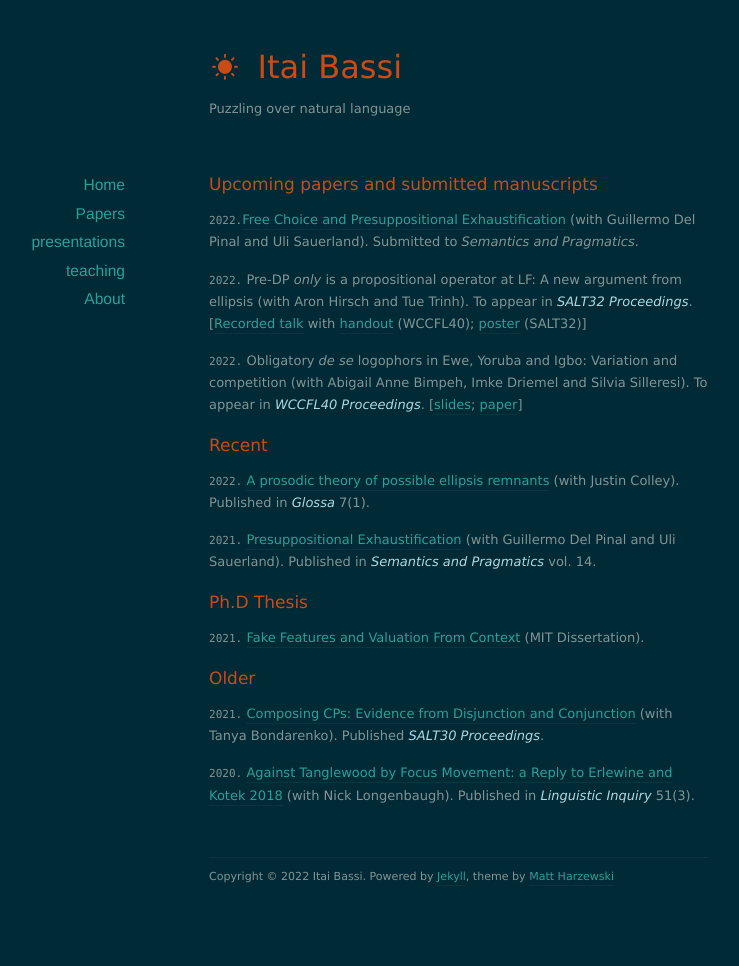
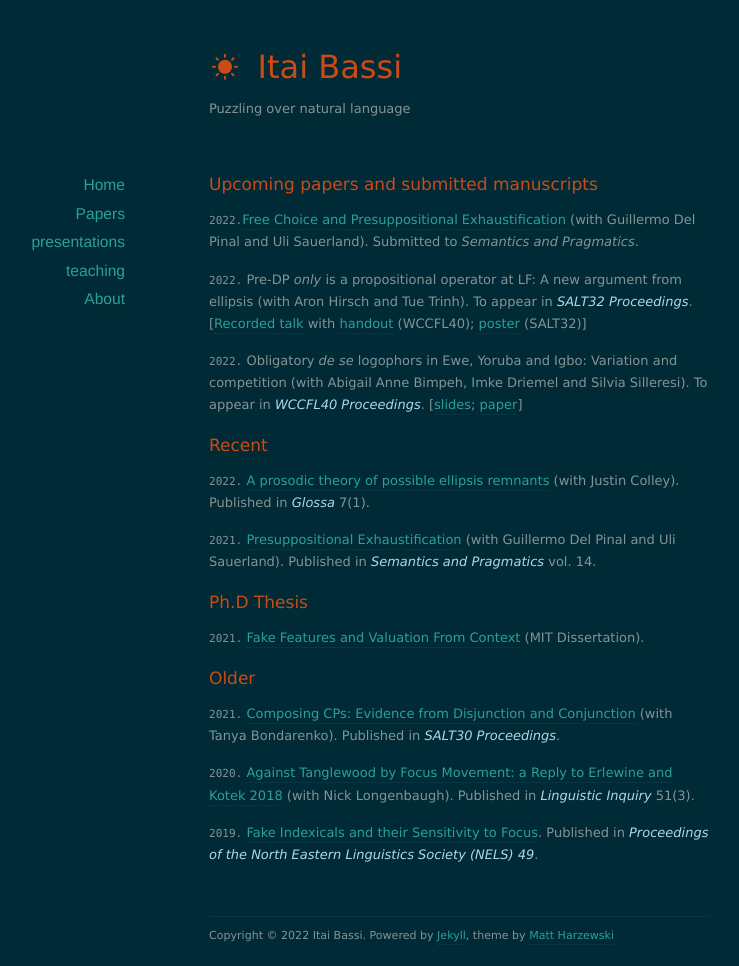
Before and after one commit to itaibassi/itaibassi.github.io, a Jekyll site: the page built from papers/index.markdown, in a window 1280 px wide. Shown: the whole page, without its empty margins (181-920 px from the left). Built offline with Jekyll 4.4.1, drawn with Linux system fonts in a browser that asks for light colours; nearby versions of some CDN libraries; before the commit the page ends 906 px from its top, so only the background shows below that.

Commit message:
Update index.markdown

```diff
--- a/papers/index.markdown
+++ b/papers/index.markdown
@@ -35,6 +35,8 @@
 
 # Older
 
-`2021.` [Composing CPs: Evidence from Disjunction and Conjunction](http://journals.linguisticsociety.org/proceedings/index.php/SALT/article/view/30.583/)  (with Tanya Bondarenko).  Published *<font color="lightblue"> SALT30 Proceedings</font>*.
+`2021.` [Composing CPs: Evidence from Disjunction and Conjunction](http://journals.linguisticsociety.org/proceedings/index.php/SALT/article/view/30.583/)  (with Tanya Bondarenko).  Published in *<font color="lightblue"> SALT30 Proceedings</font>*.
 
 `2020.` [Against Tanglewood by Focus Movement: a Reply to Erlewine and Kotek 2018](https://direct.mit.edu/ling/article-abstract/51/3/579/96990/Against-Tanglewood-by-Focus-Movement-A-Reply-to?redirectedFrom=fulltext/) (with Nick Longenbaugh). Published in *<font color="lightblue"> Linguistic Inquiry </font>* 51(3).
+
+`2019.` [Fake Indexicals and their Sensitivity to Focus](https://ling.auf.net/lingbuzz/006181).  Published in *<font color="lightblue"> Proceedings of the North Eastern Linguistics Society (NELS) 49</font>*.
```
